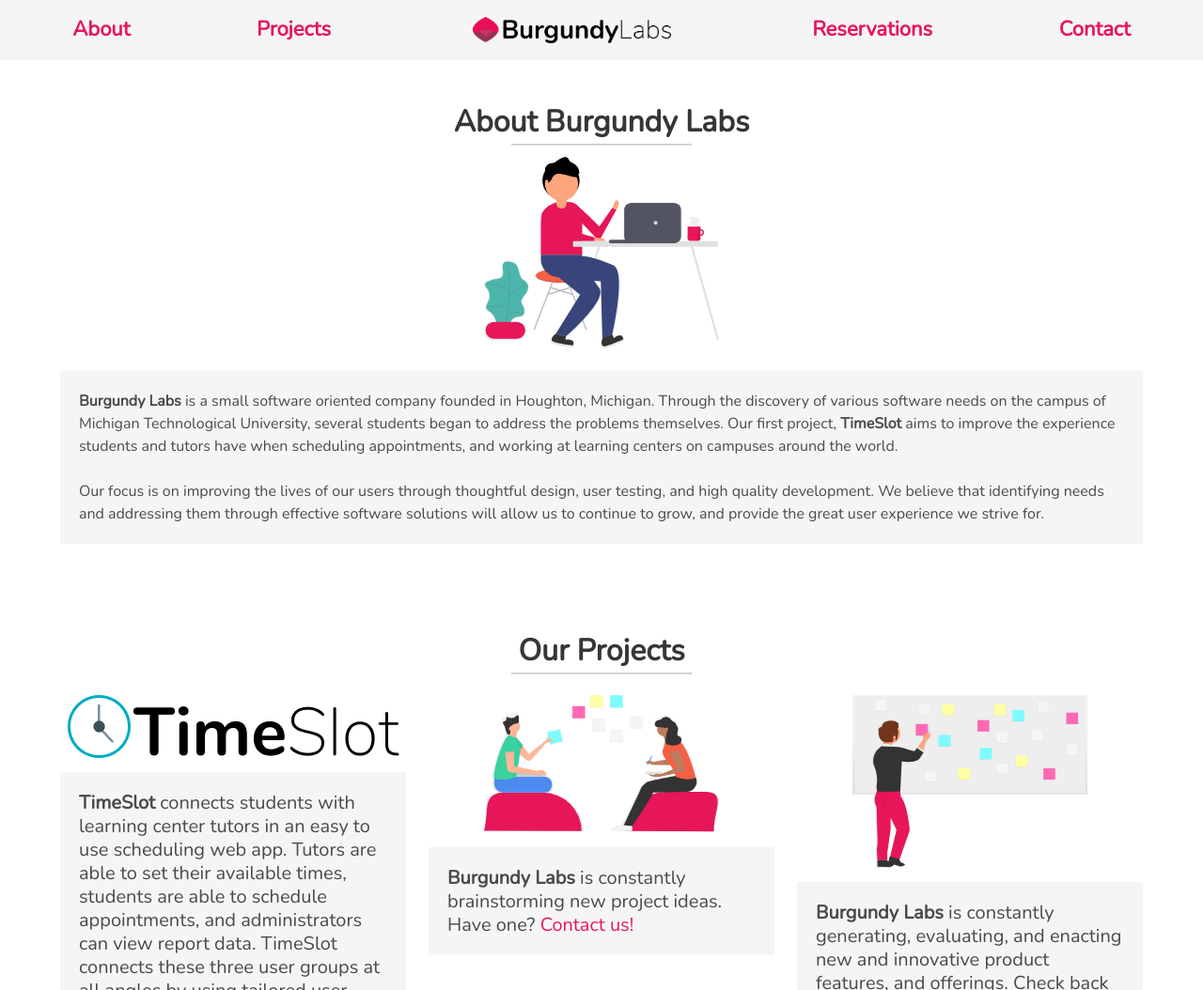
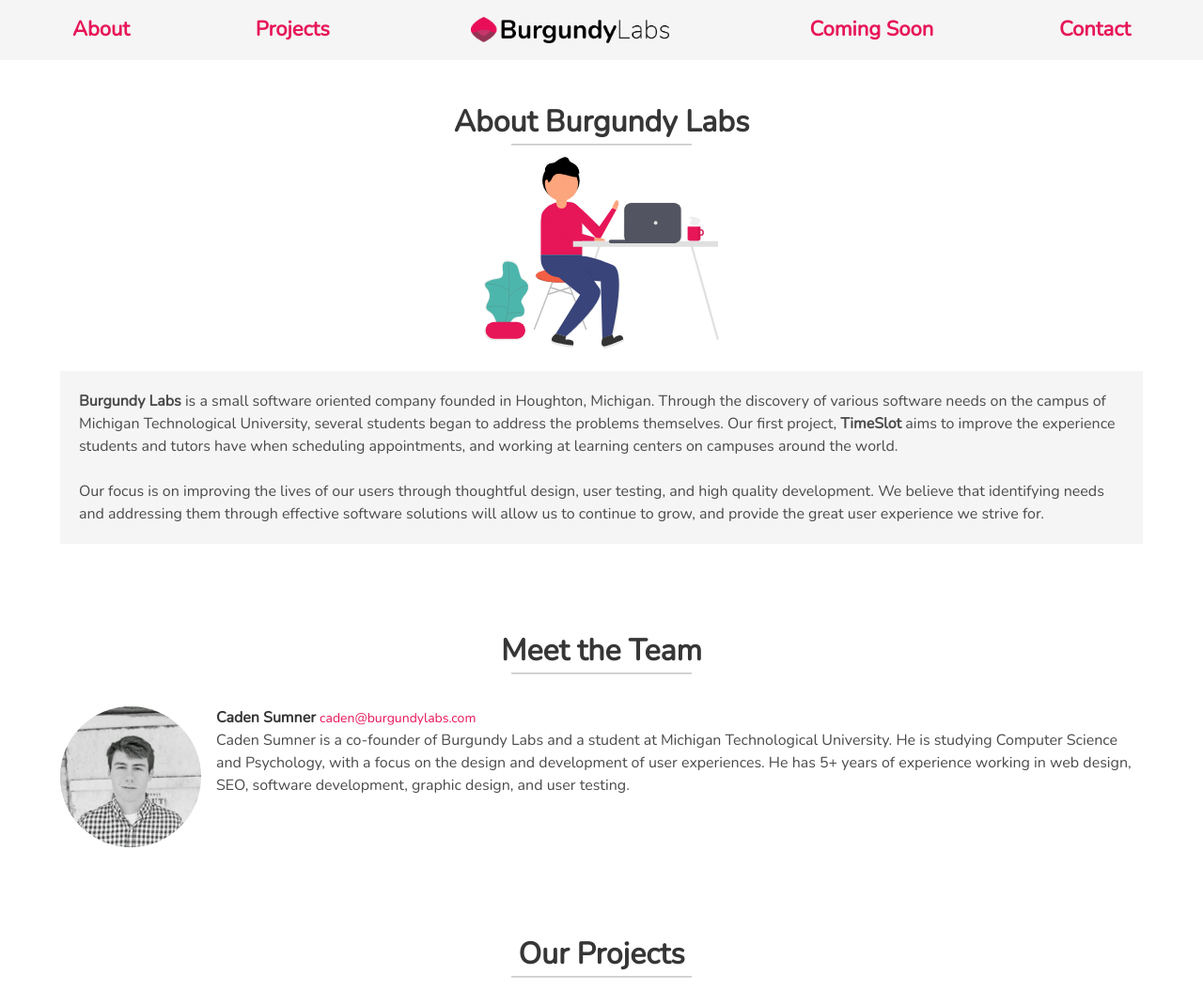
Before and after one commit to Burgundy-Labs/Burgundy-Labs-Site, a plain HTML site: page index.html in a window 1280 px wide. Shown: the top 1054 px of the page at 94% size. Drawn offline with nearby package versions, Linux system fonts and the light colour scheme; a script that the page names is missing.

Commit message:
Added meet the team page

```diff
--- a/css/main.css
+++ b/css/main.css
@@ -164,6 +164,12 @@
     padding: 20px;
     margin: 0 auto;
     margin-top: 15px;
+}
+
+.portrait {
+    border-radius: 100%;
+    height: 150px !important;
+    width: 150px !important;
 }
 
 
--- a/index.html
+++ b/index.html
@@ -34,7 +34,7 @@
             </a>
         </p>
         <p class="level-item has-text-centered">
-            <a class="link is-info">Reservations</a>
+            <a class="link is-info">Coming Soon</a>
         </p>
         <p class="level-item has-text-centered">
             <a class="link is-info" href="#contact">Contact</a>
@@ -61,6 +61,35 @@
                     development. We believe that identifying needs and addressing them through effective software solutions
                     will allow us to continue to grow, and provide the great user experience we strive for.
                 </p>
+            </div>
+        </div>
+        <div class="hero-body">
+            <div class="container">
+                <h1 class="title">
+                    Meet the Team
+                    <hr/>
+                </h1>
+                <article class="media">
+                    <figure class="media-left">
+                        <p class="image is-100x100">
+                            <img src="img/team/caden.jpg" class="portrait" width="100px" height="100px">
+                        </p>
+                    </figure>
+                    <div class="media-content">
+                        <div class="content is-vertical-center">
+                            <p>
+                                <strong>Caden Sumner</strong>
+                                <small>
+                                    <a href="mailto:caden@burgundylabs.com">caden@burgundylabs.com</a>
+                                </small>
+                                <br> Caden Sumner is a co-founder of Burgundy Labs and a student at Michigan Technological University.
+                                He is studying Computer Science and Psychology, with a focus on the design and development
+                                of user experiences. He has 5+ years of experience working in web design, SEO, software development,
+                                graphic design, and user testing.
+                            </p>
+                        </div>
+                    </div>
+                </article>
             </div>
         </div>
     </section>
@@ -142,8 +171,9 @@
         <div class="container">
             <div class="content has-text-centered">
                 <p>
-                    Burgundy Labs LLC &copy; 2018
+                    &copy; 2018
                 </p>
+                <img class="center" src="img/logos/BurgundyLabs.png" alt="Burgundy Labs: A Software Company" width="375px">
             </div>
         </div>
     </footer>
```
Also changed, not shown: img/logos/BurgundyLabs.png (added), img/team/caden.jpg (added).
